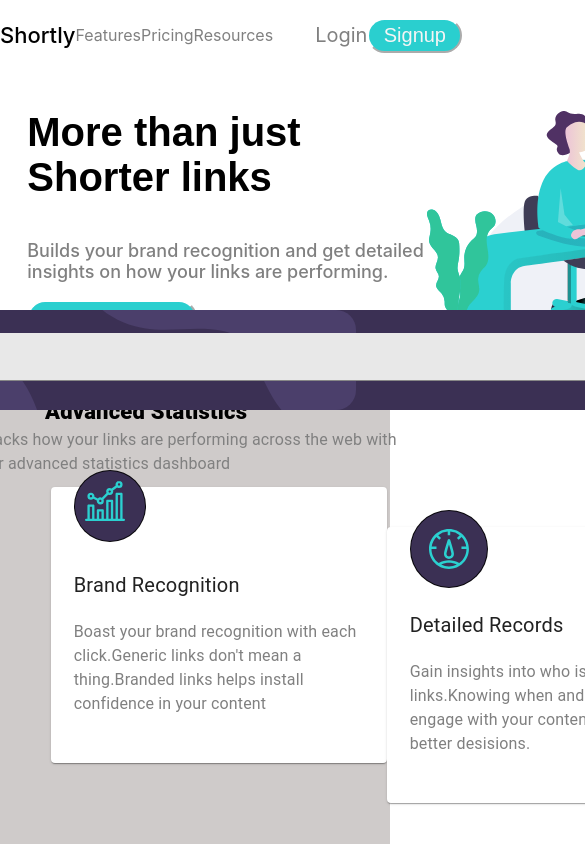
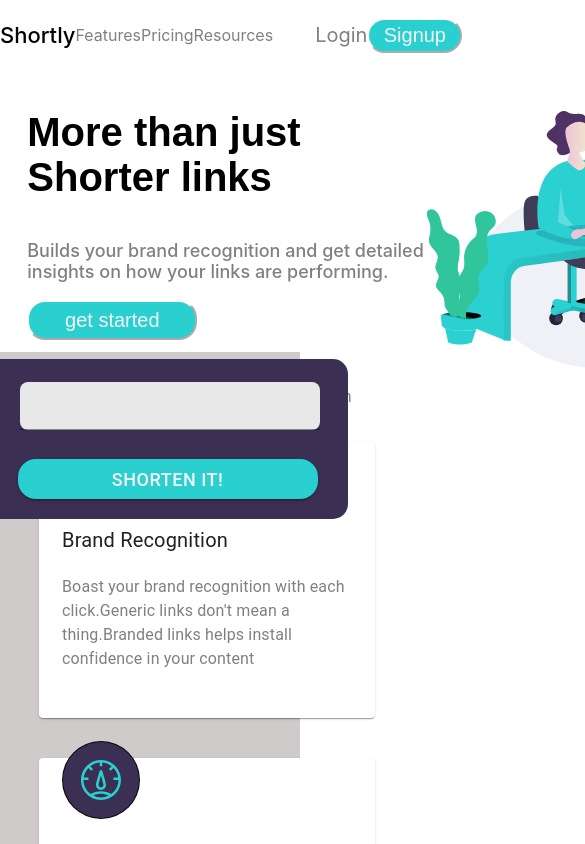
Before and after one commit to bijay3030/url-shortner, a React (Create React App) app: page / in a window 390 px wide. Shown: the top 844 px of the page, 585 px wide, since content can reach past the window. Built offline with nearby package versions, Linux system fonts and the light colour scheme; a web font is replaced by a local one.

Commit message:
3rd phase

```diff
--- a/package.json
+++ b/package.json
@@ -3,11 +3,13 @@
   "version": "0.1.0",
   "private": true,
   "dependencies": {
-    "@material-ui/core": "^4.11.0",
+    "@material-ui/core": "^4.11.3",
+    "@material-ui/icons": "^4.11.2",
     "@testing-library/jest-dom": "^4.2.4",
     "@testing-library/react": "^9.5.0",
     "@testing-library/user-event": "^7.2.1",
     "axios": "^0.21.0",
+    "material-ui-icons": "^1.0.0-beta.36",
     "react": "^16.13.1",
     "react-copy-to-clipboard": "^5.0.3",
     "react-dom": "^16.13.1",
--- a/src/App.css
+++ b/src/App.css
@@ -9,3 +9,11 @@
   padding: 0%;
 
 }
+
+@media (max-width:376px){
+  .mainpage{
+    margin:0%;
+    padding-right: 0%;
+
+  }
+}
--- a/src/components/footer.js
+++ b/src/components/footer.js
@@ -74,7 +74,11 @@
     flexDirection: "row",
     justifyContent: "space-around",
     gap: "20px",
-    height: "fit-content"
+    height: "fit-content",
+    [theme.breakpoints.down('sm')]: {
+      flexDirection: "column",
+
+    }
   }
 
 }))
--- a/src/components/header.css
+++ b/src/components/header.css
@@ -48,3 +48,39 @@
   width:95px;
   height:35px;
 }
+.hamburgerMenu{
+
+  position:absolute;
+  top:20px;
+  right: 20px;
+  opacity:0;
+  visibility: hidden;
+
+}
+
+
+@media  (max-width:376px){
+  .feature{
+    opacity: 0;
+    visibility:hidden;
+  }
+  .registration{
+    opacity: 0;
+    visibility:hidden;
+
+  }
+  .Shortly{
+    justify-self: center;
+  }
+  .hamburgerMenu{
+    opacity:0.5;
+    visibility: visible;
+    width: 100%;
+  }
+
+  .navleft{
+    justify-content: center;
+    width: 100%;
+  }
+
+}
--- a/src/components/header.js
+++ b/src/components/header.js
@@ -1,5 +1,6 @@
 import React from 'react';
 import './header.css';
+import MenuIcon from '@material-ui/icons/Menu';
 
 
 const header = () => {
@@ -20,6 +21,11 @@
         <div>
           <button className="signup"> Signup</button>
         </div>
+        <div className="hamburgerMenu" >
+          <a href=" https://github.com/evcohen/eslint-plugin-jsx-a11y/blob/master/docs/rules/anchor-is-valid.md" >
+            <MenuIcon />
+          </a>
+        </div>
       </div>
     </div >
   )
--- a/src/components/midsection.css
+++ b/src/components/midsection.css
@@ -7,6 +7,7 @@
   display:flex;
   flex-direction: row;
   justify-content: space-between;
+
 }
 
 .header {
@@ -42,3 +43,31 @@
   height:260px;
 
 }
+ @media (max-width:376px){
+   .midsection{
+     flex-direction: column-reverse;
+     width: 100%;
+   }
+   .textpart{
+
+     display: flex;
+     justify-content: center;
+     flex-direction: column;
+     align-items: center;
+     margin: 0;
+     padding: 0;
+   }
+   .plaintext{
+     font-size: 16px;
+     width:279px;
+   }
+   .header{
+     justify-self: center;
+   }
+   .image{
+     display: flex;
+     justify-content:center;
+     flex-wrap:nowrap;
+
+   }
+ }
--- a/src/components/midsection.js
+++ b/src/components/midsection.js
@@ -8,15 +8,25 @@
   return (
     <div className="midsection">
       <div className="textpart">
+        <div>
           <p className="header">
             More than just Shorter links
           </p>
+        </div>
+
+        <div>
           <p className="plaintext">
             Builds your brand recognition and get detailed insights on how your links are performing.
           </p>
+        </div>
+        <div>
           <button className="button">
             get started
           </button>
+
+        </div>
+
+
       </div>
       <div className="image">
         <img src={Mainimg} style={{ height: "300px " }} alt="mainimg" />
--- a/src/components/searchpart.js
+++ b/src/components/searchpart.js
@@ -12,7 +12,8 @@
 import axios from 'axios';
 import { CopyToClipboard } from 'react-copy-to-clipboard';
 
-const UseStyles = makeStyles({
+const UseStyles = makeStyles((theme) => ({
+
   searchpart: {
     marginTop: "5%",
     backgroundColor: "#CFCBCA",
@@ -20,7 +21,10 @@
     display: "flex",
     justifyContent: "space-between",
     flexDirection: "column",
-
+    [theme.breakpoints.down('sm')]: {
+      width: "300px",
+      marginTop: "3%",
+    }
   },
   bigbox: {
     height: "100px",
@@ -28,6 +32,11 @@
     backgroundColor: " hsl(257, 27%, 26%)",
     borderRadius: "15px",
     zIndex: "0",
+    [theme.breakpoints.down('sm')]: {
+      width: "380px",
+      height: "160px",
+      margin: "2%",
+    }
   },
 
   img: {
@@ -36,6 +45,10 @@
     position: "absolute",
     zIndex: "0",
     borderRadius: "20px",
+    [theme.breakpoints.down('sm')]: {
+      width: "20px",
+      height: "20px",
+    }
   },
 
   textfield: {
@@ -46,6 +59,10 @@
     borderRadius: "8px",
     marginLeft: "52px",
     marginTop: "23px",
+    [theme.breakpoints.down('sm')]: {
+      width: "300px",
+    }
+
   },
   buttons: {
     position: "absolute",
@@ -60,6 +77,12 @@
     width: "170px",
     borderColor: "white",
     color: "whitesmoke",
+    [theme.breakpoints.down('sm')]: {
+      margin: "0",
+      width: "300px",
+      marginTop: "100px",
+      marginLeft: "50px"
+    }
   },
 
   inputfield: {
@@ -67,6 +90,10 @@
     zIndex: "1",
     marginLeft: "200px",
     marginTop: "-50px",
+    [theme.breakpoints.down('sm')]: {
+      margin: "0",
+
+    }
   },
 
   advancedstatistic: {
@@ -85,8 +112,12 @@
     justifyContent: "space-around",
     flexDirection: "column",
     alignItems: "center",
-    marginTop: "9%"
+    marginTop: "9%",
+    [theme.breakpoints.down('sm')]: {
+      margin: "0%",
+      justifyContent: "space-between"
 
+    }
   },
 
   card1: {
@@ -159,7 +190,11 @@
     display: "flex",
     flexDirection: "row",
     justifyContent: "space-between",
+    [theme.breakpoints.down('sm')]: {
+      flexDirection: "column",
+      justifyContent: "space-evenly",
 
+    }
   },
 
   upperpart: {
@@ -167,7 +202,10 @@
     justifyContent: "space-between",
     flexDirection: "column",
     gap: "25px",
-    alignItems: "center"
+    alignItems: "center",
+    [theme.breakpoints.down('sm')]: {
+
+    }
   },
   shortlink: {
     background: "white",
@@ -181,14 +219,11 @@
     marginTop: "4%",
     marginLeft: "11%",
     borderRadius: "13px",
-
-
   },
   original_link: {
     alignSelf: "center",
     justifySelf: "center",
     padding: "2%",
-
   },
   copyButton: {
     bordeRadius: "15px",
@@ -199,11 +234,8 @@
     width: "120px",
     borderColor: "white",
     color: "whitesmoke",
-
-
   }
-
-});
+}));
 
 
 const Searchpart = () => {
```
Also changed, not shown: 1 other file (tests, documents, lock files or other folders). Lines whose indentation alone changed are shown as unchanged.
